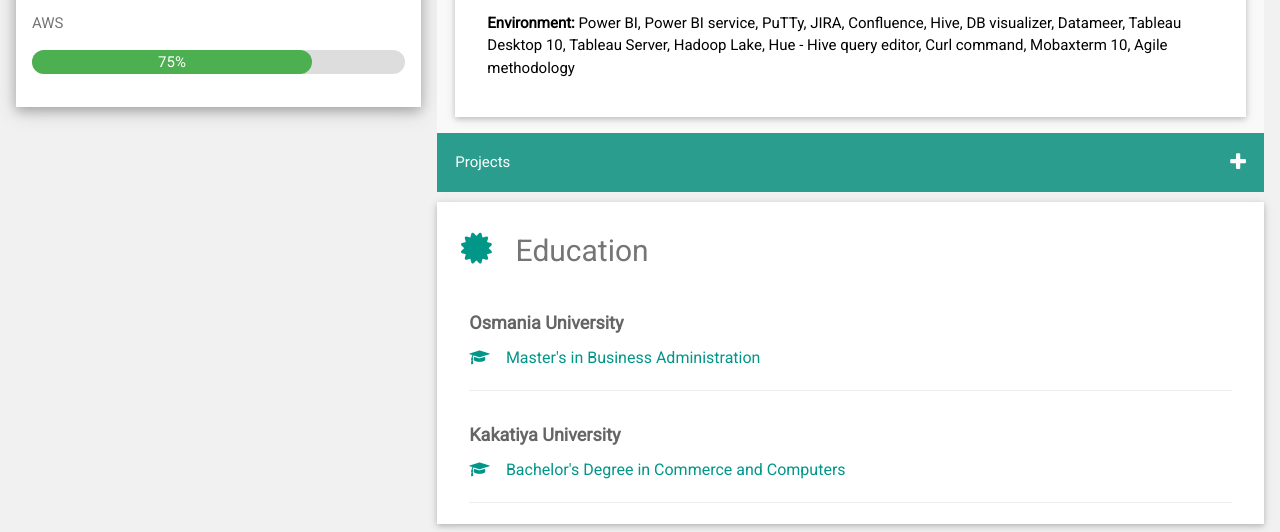
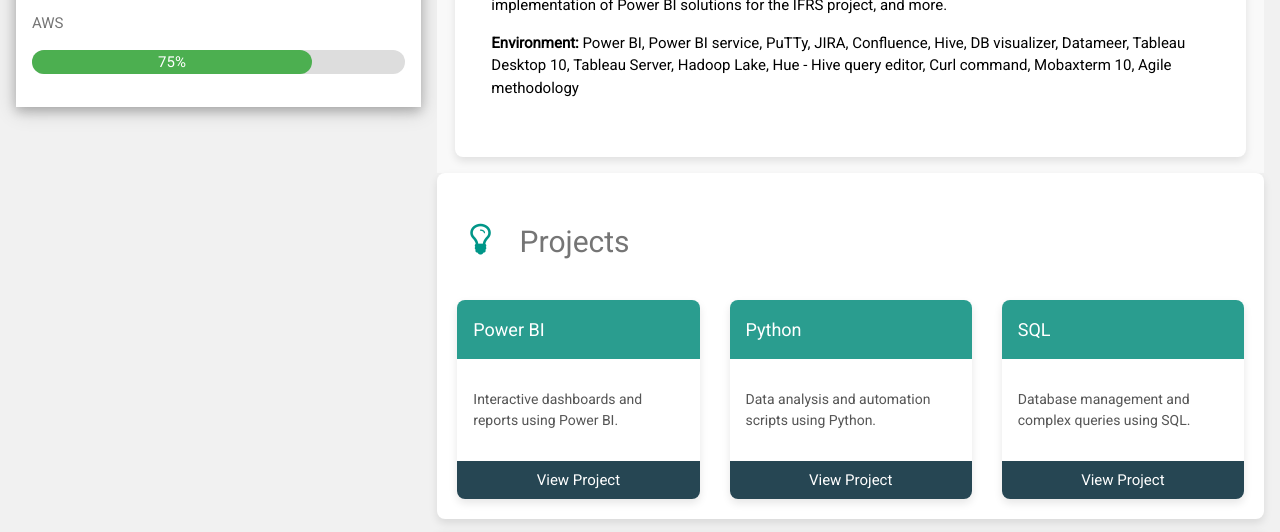
Before and after one commit to Ashvak777/Ashvak777.github.io, a plain HTML site: page index.html in a window 1280 px wide. Shown: the part 1244-1776 px from the top of the page. Drawn offline with nearby package versions, Linux system fonts and the light colour scheme.

Commit message:
Update index.html

```diff
--- a/index.html
+++ b/index.html
@@ -103,28 +103,63 @@
             display: inline-block;
         }
 
-        .project-tile {
-            width: 30%;
-            padding: 20px;
-            margin: 1%;
-            background-color: #f9f9f9;
-            text-align: center;
-            border: 1px solid #ddd;
-            border-radius: 8px;
-            display: inline-block;
-            vertical-align: top;
-            box-shadow: 2px 2px 5px rgba(0, 0, 0, 0.1);
+        .project-section {
+            display: flex;
+            flex-wrap: wrap;
+            justify-content: space-between;
+            gap: 20px;
+            margin-top: 20px;
         }
 
-        .project-tile h5 {
-            margin: 10px 0;
-            font-size: 18px;
+        .project-card {
+            background: #fff;
+            border-radius: 8px;
+            box-shadow: 0 4px 8px rgba(0,0,0,0.1);
+            flex: 1 1 calc(33.333% - 20px); /* Adjusted width to fit within the container */
+            max-width: calc(33.333% - 20px);
+            transition: transform 0.3s, box-shadow 0.3s;
         }
 
-        .project-tile p {
+        .project-card:hover {
+            transform: translateY(-10px);
+            box-shadow: 0 8px 16px rgba(0,0,0,0.2);
+        }
+
+        .project-card h5 {
             margin: 0;
+            padding: 16px;
+            background: #2A9D8F;
+            color: #fff;
+            border-radius: 8px 8px 0 0;
+        }
+
+        .project-card p {
+            padding: 16px;
             font-size: 14px;
             color: #555;
+        }
+
+        .project-card .project-link {
+            display: block;
+            padding: 8px 16px;
+            background: #264653;
+            color: #fff;
+            text-align: center;
+            text-decoration: none;
+            border-radius: 0 0 8px 8px;
+            transition: background 0.3s;
+        }
+
+        .project-card .project-link:hover {
+            background: #2A9D8F;
+        }
+
+        .w3-container.w3-card.w3-white.w3-margin-bottom {
+            padding: 20px;
+            margin-bottom: 20px;
+            border-radius: 8px;
+            box-shadow: 0 4px 8px rgba(0, 0, 0, 0.1);
+            overflow: hidden; /* Ensure the content fits within the container */
         }
     </style>
 </head>
@@ -249,21 +284,23 @@
                     </div>
                 </div>
             </div>
-            <button class="collapsible">Projects <i class="fa fa-plus collapsible-icon"></i></button>
-            <div class="content">
-                <div class="w3-container w3-card w3-white w3-margin-bottom">
-                    <h2 class="w3-text-grey w3-padding-16"><i class="fa fa-lightbulb-o fa-fw w3-margin-right w3-xxlarge w3-text-teal"></i>Projects</h2>
-                    <div class="project-tile">
+            <div class="w3-container w3-card w3-white w3-margin-bottom">
+                <h2 class="w3-text-grey w3-padding-16"><i class="fa fa-lightbulb-o fa-fw w3-margin-right w3-xxlarge w3-text-teal"></i>Projects</h2>
+                <div class="project-section">
+                    <div class="project-card">
                         <h5>Power BI</h5>
                         <p>Interactive dashboards and reports using Power BI.</p>
+                        <a href="#" class="project-link">View Project</a>
                     </div>
-                    <div class="project-tile">
+                    <div class="project-card">
                         <h5>Python</h5>
                         <p>Data analysis and automation scripts using Python.</p>
+                        <a href="#" class="project-link">View Project</a>
                     </div>
-                    <div class="project-tile">
+                    <div class="project-card">
                         <h5>SQL</h5>
                         <p>Database management and complex queries using SQL.</p>
+                        <a href="#" class="project-link">View Project</a>
                     </div>
                 </div>
             </div>
@@ -298,23 +335,6 @@
 </footer>
 
 <script>
-    var coll = document.getElementsByClassName("collapsible");
-    var i;
-
-    for (i = 0; i < coll.length; i++) {
-        coll[i].addEventListener("click", function() {
-            this.classList.toggle("active");
-            var content = this.nextElementSibling;
-            if (content.style.display === "block") {
-                content.style.display = "none";
-                this.innerHTML = this.innerHTML.replace("fa-minus", "fa-plus");
-            } else {
-                content.style.display = "block";
-                this.innerHTML = this.innerHTML.replace("fa-plus", "fa-minus");
-            }
-        });
-    }
-
     var skills = document.querySelectorAll('.skill');
     skills.forEach(function(skill) {
         var skillBarFill = skill.querySelector('.skill-bar-fill');
```
